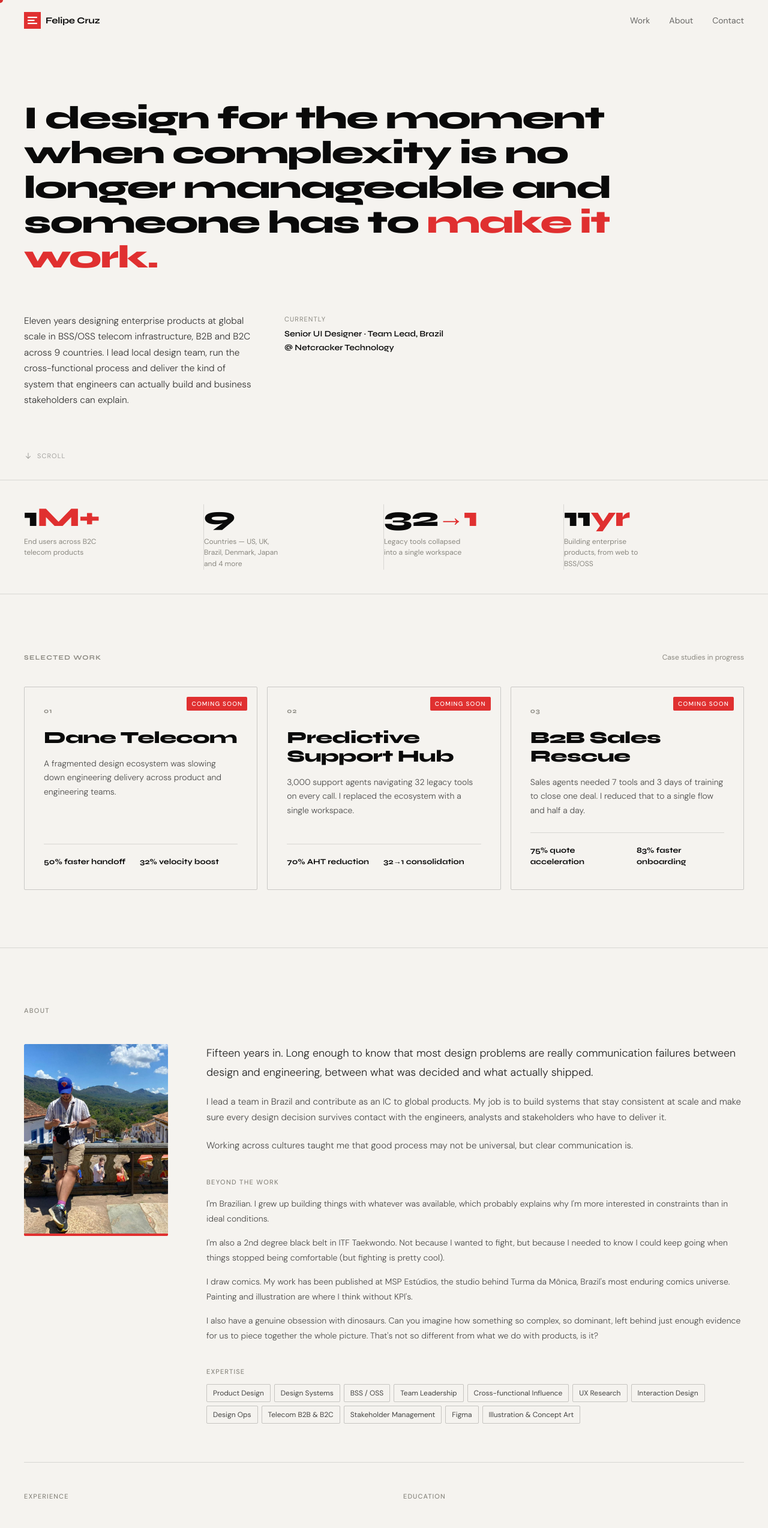
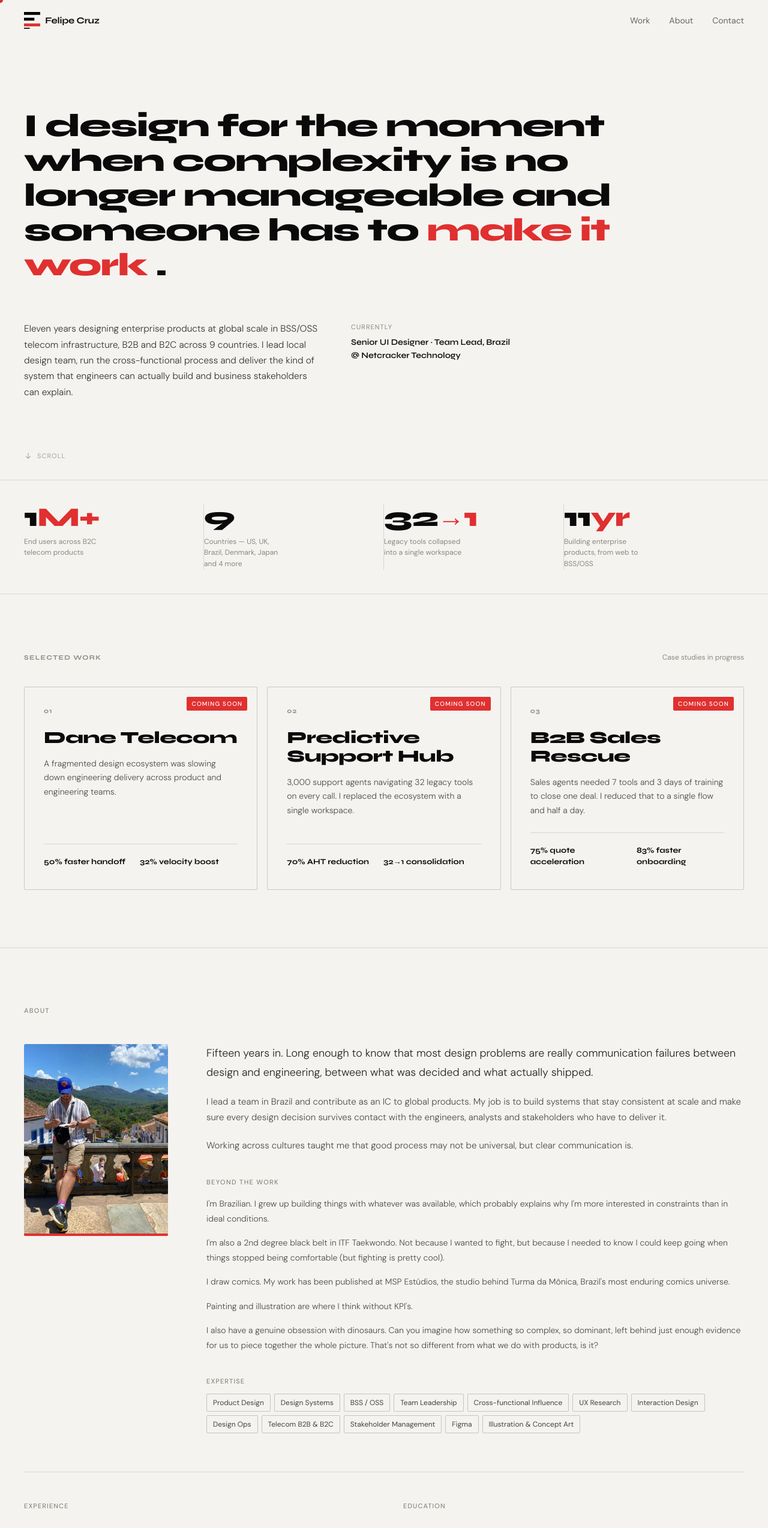
Before and after one commit to cruz-felipe/ux-portfolio, a Next.js app: page / in a window 1280 px wide. Shown: the top 2548 px of the page at 60% size. Built offline with nearby package versions, Linux system fonts and the light colour scheme.

Commit message:
Add files via upload

```diff
--- a/components/About.tsx
+++ b/components/About.tsx
@@ -41,6 +41,9 @@ const EXPERIENCE = [
     period: "Feb 2021 — Feb 2026",
     note: "Mentored designers through career transitions with portfolio reviews, interview preparation and feedback on what the industry actually rewards.",
   },
+];
+
+const SIDE = [
   {
     role: "Penciler",
     company: "MSP Estúdios",
@@ -205,8 +208,18 @@ export default function About() {
           }}>
             I draw comics. My work has been published at MSP Est&uacute;dios,
             the studio behind Turma da M&ocirc;nica, Brazil&apos;s most enduring
-            comics universe. Painting and illustration are where I think without
-            KPI&apos;s.
+            comics universe.
+          </p>
+          <p style={{
+            fontFamily: "var(--font-body)",
+            fontSize: "14px",
+            fontWeight: 300,
+            lineHeight: 1.75,
+            color: "var(--ink)",
+            opacity: 0.72,
+            marginBottom: "1rem",
+          }}>
+            Painting and illustration are where I think without KPI&apos;s.
           </p>
           <p style={{
             fontFamily: "var(--font-body)",
@@ -276,7 +289,7 @@ export default function About() {
           }}>
             Experience
           </span>
-          {EXPERIENCE.map((job, i) => (
+          {[...EXPERIENCE, ...SIDE].map((job, i) => (
             <div key={i} style={{
               display: "grid",
               gridTemplateColumns: "1fr auto",
--- a/components/Footer.tsx
+++ b/components/Footer.tsx
@@ -124,12 +124,7 @@ export default function Footer() {
       {/* Right — Colophon */}
       <div style={{ display: "flex", flexDirection: "column", alignItems: "flex-end", gap: "0.4rem" }}>
         <div style={{ display: "flex", alignItems: "center", gap: "0.5rem", marginBottom: "0.25rem" }}>
-          <svg width="24" height="24" viewBox="0 0 32 32" fill="none">
-            <rect width="32" height="32" fill="#E03030"/>
-            <rect x="7" y="9" width="18" height="2.5" fill="white"/>
-            <rect x="7" y="14.75" width="13" height="2.5" fill="white"/>
-            <rect x="7" y="20.5" width="18" height="2.5" fill="white"/>
-          </svg>
+          <img src="/logo.svg" alt="Felipe Cruz" style={{ height: "24px", width: "auto", display: "block" }} />
           <span style={{ fontFamily: "var(--font-display)", fontSize: "14px", fontWeight: 700 }}>
             Felipe Cruz
           </span>
--- a/components/Hero.tsx
+++ b/components/Hero.tsx
@@ -1,8 +1,27 @@
 "use client";
 import { useEffect, useState } from "react";
 
-const HEADLINE = "I design for the moment when complexity is no longer manageable and someone has to make it work.";
-const WORDS = HEADLINE.split(" ");
+const WORDS = [
+  { text: "I", red: false },
+  { text: "design", red: false },
+  { text: "for", red: false },
+  { text: "the", red: false },
+  { text: "moment", red: false },
+  { text: "when", red: false },
+  { text: "complexity", red: false },
+  { text: "is", red: false },
+  { text: "no", red: false },
+  { text: "longer", red: false },
+  { text: "manageable", red: false },
+  { text: "and", red: false },
+  { text: "someone", red: false },
+  { text: "has", red: false },
+  { text: "to", red: false },
+  { text: "make", red: true },
+  { text: "it", red: true },
+  { text: "work", red: true },
+  { text: ".", red: false },
+];
 
 export default function Hero() {
   const [visible, setVisible] = useState(false);
@@ -32,20 +51,28 @@ export default function Hero() {
           maxWidth: "1100px",
           margin: "0 0 4rem",
         }}
-        aria-label={HEADLINE}
+        aria-label="I design for the moment when complexity is no longer manageable and someone has to make it work."
       >
         {WORDS.map((word, i) => {
-          const isRed = ["make", "it", "work."].includes(word);
+          const isPeriod = word.text === ".";
           return (
-            <span key={i} style={{ display: "inline-block", overflow: "hidden", verticalAlign: "bottom", marginRight: "0.26em" }}>
+            <span
+              key={i}
+              style={{
+                display: "inline-block",
+                overflow: "hidden",
+                verticalAlign: "bottom",
+                marginRight: isPeriod ? 0 : "0.26em",
+              }}
+            >
               <span style={{
                 display: "inline-block",
                 transform: visible ? "translateY(0)" : "translateY(110%)",
                 opacity: visible ? 1 : 0,
                 transition: `transform 0.7s cubic-bezier(0.16,1,0.3,1) ${i * 42}ms, opacity 0.4s ease ${i * 42}ms`,
-                color: isRed ? "var(--red)" : "var(--ink)",
+                color: word.red ? "var(--red)" : "var(--ink)",
               }}>
-                {word}
+                {word.text}
               </span>
             </span>
           );
--- a/components/Nav.tsx
+++ b/components/Nav.tsx
@@ -39,12 +39,7 @@ export default function Nav() {
       >
         {/* Wordmark */}
         <Link href="/" style={{ textDecoration: "none", display: "flex", alignItems: "center", gap: "0.5rem", zIndex: 101 }}>
-          <svg width="28" height="28" viewBox="0 0 32 32" fill="none" xmlns="http://www.w3.org/2000/svg" aria-label="Felipe Cruz home">
-            <rect width="32" height="32" fill="#E03030"/>
-            <rect x="7" y="9" width="18" height="2.5" fill="white"/>
-            <rect x="7" y="14.75" width="13" height="2.5" fill="white"/>
-            <rect x="7" y="20.5" width="18" height="2.5" fill="white"/>
-          </svg>
+          <img src="/logo.svg" alt="Felipe Cruz" style={{ height: "28px", width: "auto", display: "block" }} />
           <span style={{
             fontFamily: "var(--font-display)",
             fontSize: "15px",
--- a/components/ResponsiveStyles.tsx
+++ b/components/ResponsiveStyles.tsx
@@ -4,9 +4,9 @@ export default function ResponsiveStyles() {
       /* ── Hero sub ── */
       .hero-sub {
         display: grid;
-        grid-template-columns: 1fr 1fr;
+        grid-template-columns: 1.4fr 1fr;
         gap: 3rem;
-        max-width: 820px;
+        max-width: 900px;
       }
       .hero-bio {
         font-family: var(--font-body);
```
Also changed, not shown: logo.svg (added), public/logo.svg (added).
